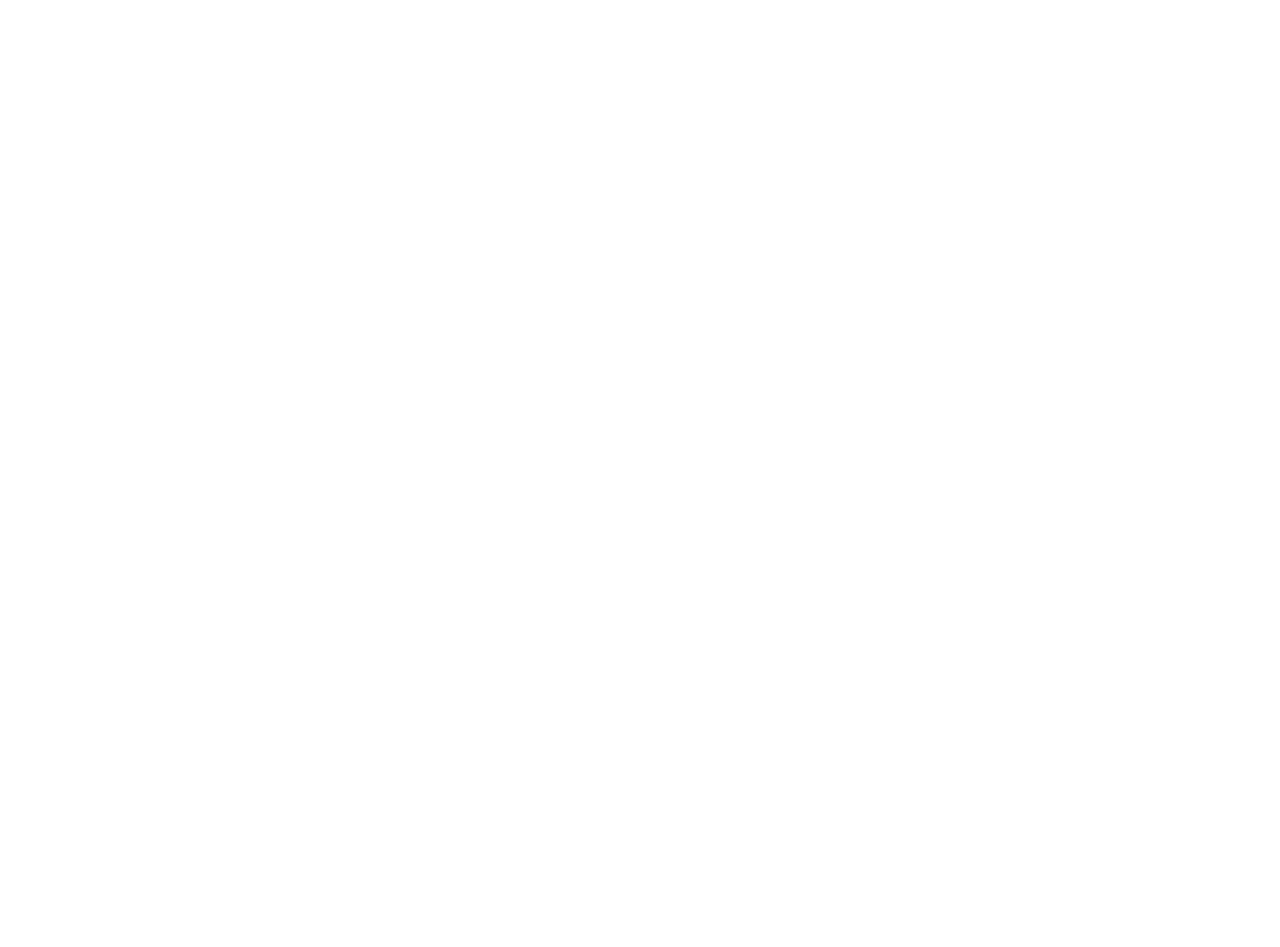
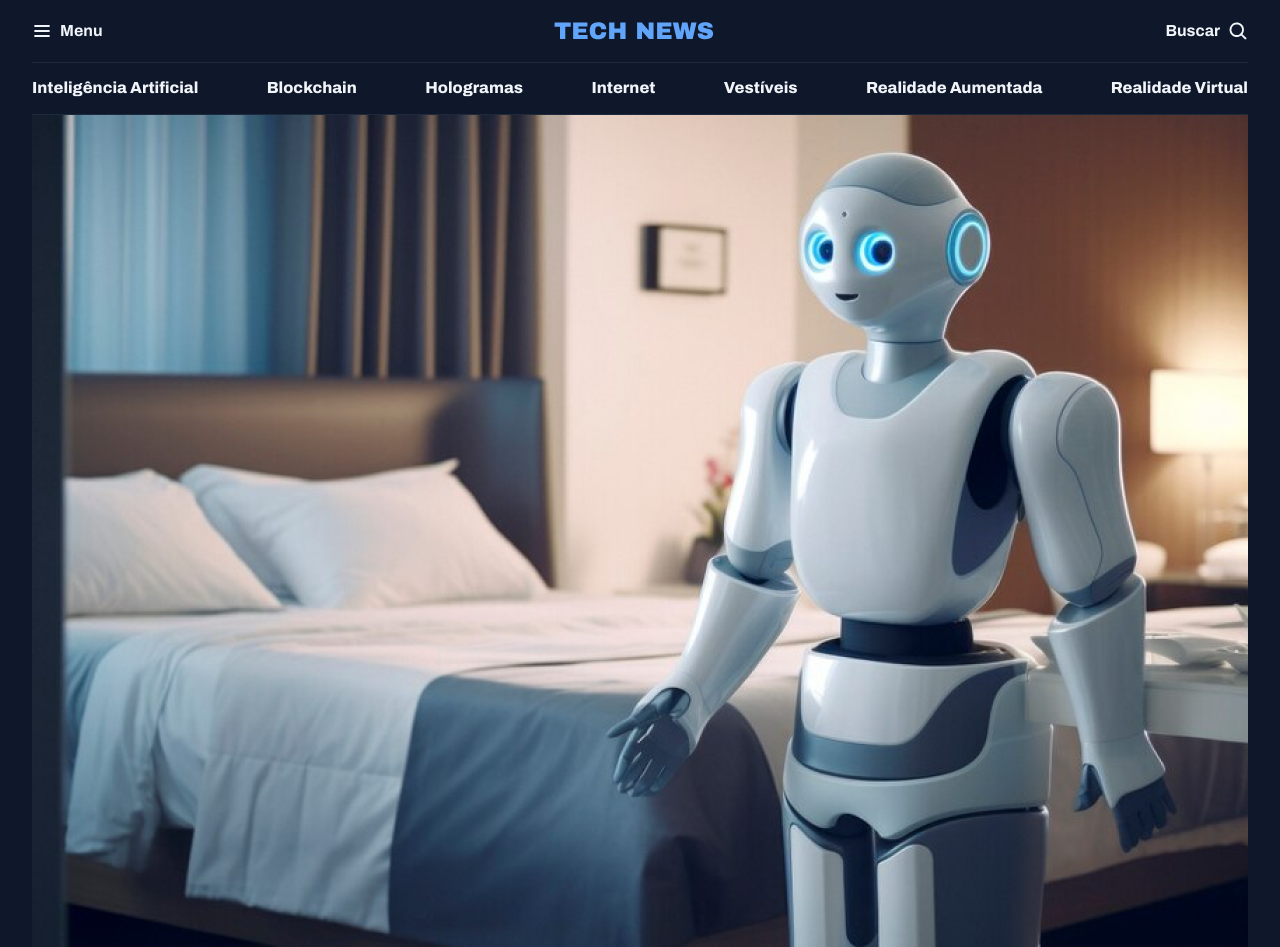
Before and after one commit to alexlael/estudo-fullstack, a plain HTML site: page HTML5 + CSS3_Rocketseat/projeto03/index.html in a window 1280 px wide. Shown: the top 947 px of the page. Before the commit the page ends 800 px from the top, so only its background shows below. Drawn offline with Linux system fonts and the light colour scheme.

Commit message:
iniciando as configurações de conteúdo e CSS

```diff
--- a/HTML5 + CSS3_Rocketseat/projeto03/index.html
+++ b/HTML5 + CSS3_Rocketseat/projeto03/index.html
@@ -6,5 +6,39 @@
     <link rel="stylesheet" href="style/index.css" />
     <title>Tech News</title>
   </head>
-  <body></body>
+  <body>
+    <header class="container">
+      <nav id="primary" class="grid grid-flow-col">
+        <div>
+          <img src="assets/List.svg" alt="" />
+          <strong>Menu</strong>
+        </div>
+        <div><img src="assets/logo.svg" alt="" /></div>
+        <div>
+          <strong>Buscar</strong>
+          <img src="assets/MagnifyingGlass.svg" alt="" />
+        </div>
+      </nav>
+      <nav id="secondary" class="grid grid-flow-col">
+        <a href="#">Inteligência Artificial</a>
+        <a href="#">Blockchain</a>
+        <a href="#">Hologramas</a>
+        <a href="#">Internet</a>
+        <a href="#">Vestíveis</a>
+        <a href="#">Realidade Aumentada</a>
+        <a href="#">Realidade Virtual</a>
+      </nav>
+    </header>
+    <main class="grid container">
+      <section id="featured" class="grid-flow-col">
+      <div>
+        <img src="assets/Image 01.png" alt="" />
+      </div>
+      <div><img src="assets/Image 02.png" alt="" /></div>
+      <div><img src="assets/Image 03.png" alt="" /></div>
+      <div><img src="assets/Image 04.png" alt="" /></div>
+      <div><img src="assets/Image 05.png" alt="" /></div>
+      </section>
+    </main>
+  </body>
 </html>
--- /dev/null
+++ b/HTML5 + CSS3_Rocketseat/projeto03/style/global.css
@@ -0,0 +1,54 @@
+@import url("https://fonts.googleapis.com/css2?family=Archivo:ital,wght@0,100..900;1,100..900&display=swap");
+
+* {
+  margin: 0;
+  padding: 0;
+  box-sizing: border-box;
+}
+
+:root {
+  --brand-color-light: #60a5fa;
+  --brand-color-dark: #1d4ed8;
+  --bg-color: #0f172a;
+  --stroke-color: #1e293b;
+  --text-color-primary: #f1f5f9;
+  --text-color-secondary: #cbd5e1;
+  --font-family: "Archivo", sans-serif;
+  --h1: 800 24px/135% var(--font-family);
+  --h2: 800 16px/140% var(--font-family);
+  --h3: 800 14px/140% var(--font-family);
+  --text-span: 600 14px/145% var(--font-family);
+  --text: 800 16px/140% var(--font-family);
+  --text-sm: 800 14px/160% var(--font-family);
+}
+
+body {
+  font: var(--text);
+  background-color: var(--bg-color);
+  color: var(--text-color-primary);
+}
+
+a {
+  text-decoration: none;
+  color: inherit;
+}
+
+a:hover {
+  color: var(--brand-color-light);
+}
+
+h1,
+h2,
+h3 {
+  font: inherit;
+}
+
+image {
+  max-width: 100%;
+}
+
+.container {
+  max-width: 1280px;
+  padding-inline: 32px;
+  margin-inline: auto;
+}
--- /dev/null
+++ b/HTML5 + CSS3_Rocketseat/projeto03/style/header.css
@@ -0,0 +1,25 @@
+#primary {
+  padding-block: 20px;
+
+  div {
+    display: flex;
+    align-items: center;
+    gap: 8px;
+  }
+
+  /* nesting CSS */
+  div:nth-child(2) {
+    margin-inline: auto;
+  }
+
+  div:nth-child(3) {
+    justify-self: end;
+  }
+}
+
+#secondary {
+  padding-block: 14px;
+  border: solid 1px var(--stroke-color);
+  border-inline: none;
+  justify-content: space-between;
+}
--- a/HTML5 + CSS3_Rocketseat/projeto03/style/index.css
+++ b/HTML5 + CSS3_Rocketseat/projeto03/style/index.css
@@ -0,0 +1,4 @@
+@import url(global.css);
+@import url(header.css);
+@import url(main.css);
+@import url(utility.css);
--- /dev/null
+++ b/HTML5 + CSS3_Rocketseat/projeto03/style/main.css
@@ -0,0 +1,5 @@
+.gridzin {
+  grid-template-areas:
+    "#1" "#2" "#3"
+    "#1" "#4" "#5";
+}
--- /dev/null
+++ b/HTML5 + CSS3_Rocketseat/projeto03/style/utility.css
@@ -0,0 +1,8 @@
+/* Utility-first CSS */
+.grid {
+    display: grid;
+  }
+
+  .grid-flow-col {
+    grid-auto-flow: column;
+  }
```
Also changed, not shown: HTML5 + CSS3_Rocketseat/projeto03/assets/arrow_white.svg (added), HTML5 + CSS3_Rocketseat/projeto03/assets/logo.svg (added).
